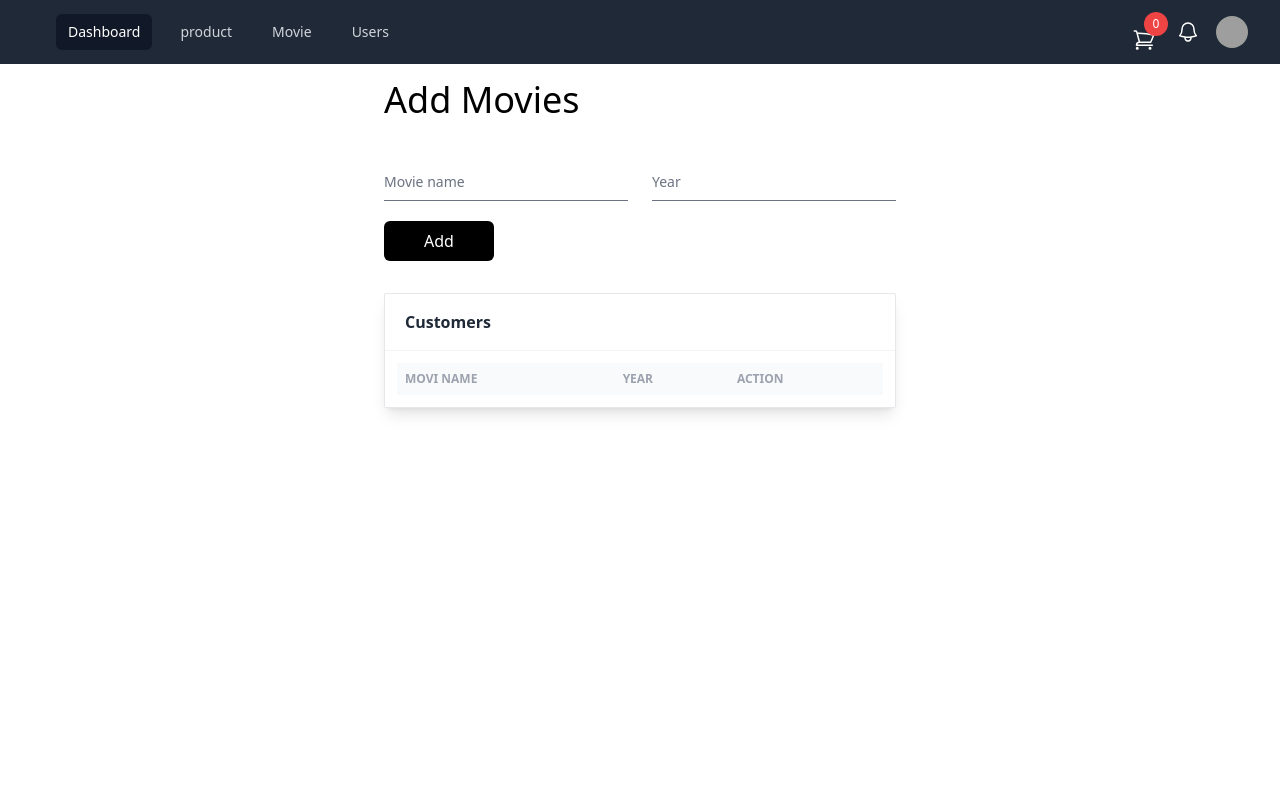
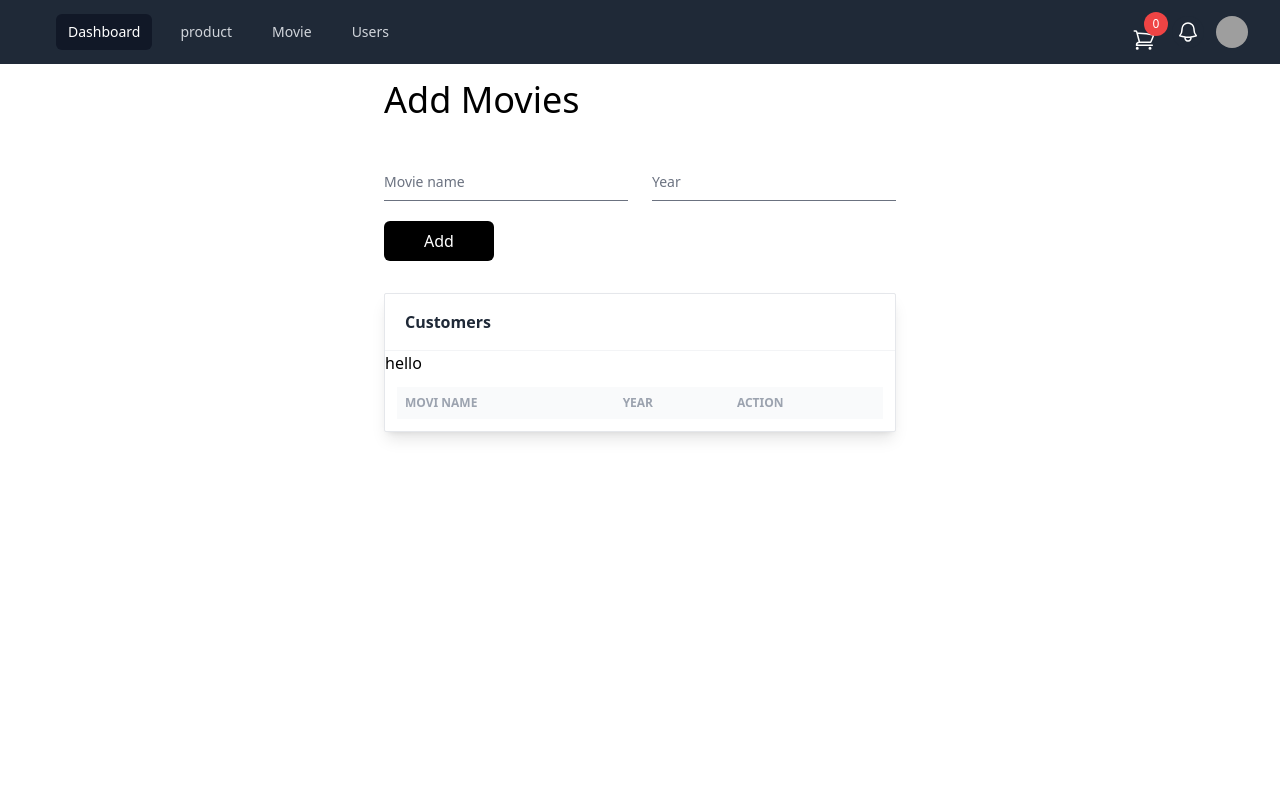
Before and after one commit to eugizzo/E-commerce, a React (Create React App) app: page /movie in a window 1280 px wide. Shown: the top 800 px of the page. Built offline with nearby package versions, Linux system fonts and the light colour scheme; grey boxes are pictures that could not be loaded.

Commit message:
new commit

```diff
--- a/src/components/MovieList.js
+++ b/src/components/MovieList.js
@@ -53,6 +53,7 @@ const MovieList = () => {
         <header className="px-5 py-4 border-b border-gray-100">
           <h2 className="font-semibold text-gray-800">Customers</h2>
         </header>
+        <search>hello</search>
         <div className="p-3">
           <div className="overflow-x-auto">
             <table className="table-auto w-full">
```
